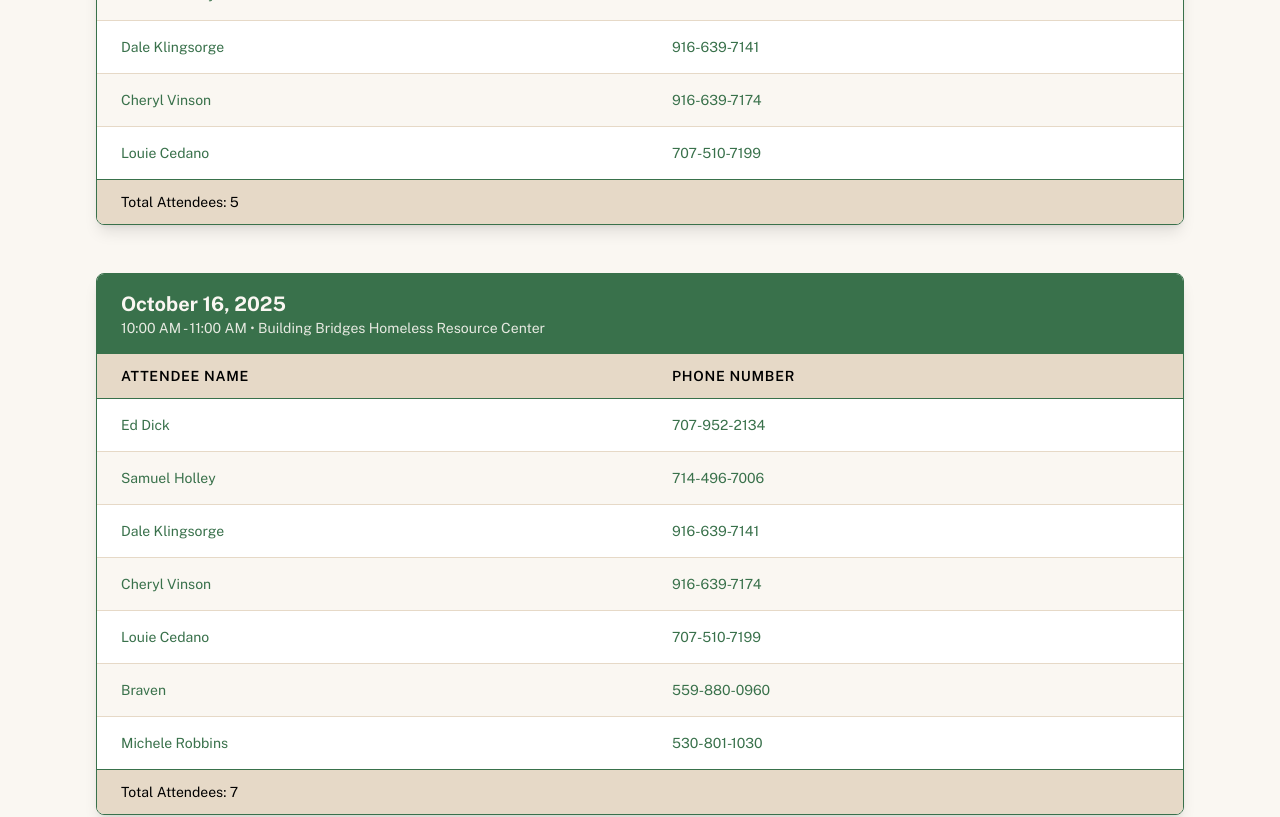
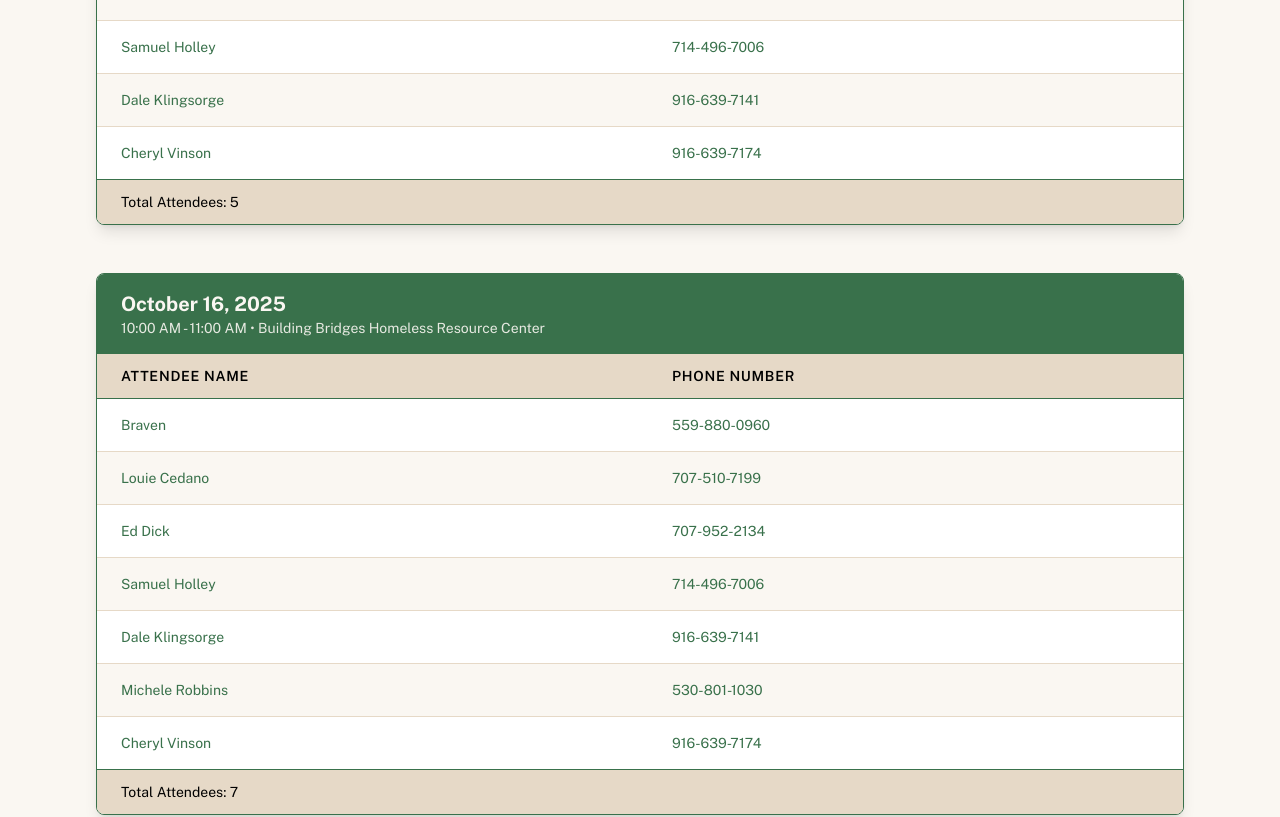
Before and after one commit to samuelmholley1/mendolaborcoop.ukiahumc.org, a Next.js app: page /meeting-log in a window 1280 px wide. Shown: the part 480-1297 px from the top of the page. Built offline with nearby package versions, Linux system fonts and the light colour scheme.

Commit message:
Alphabetize attendee lists by last name for both meetings

```diff
--- a/pages/meeting-log.tsx
+++ b/pages/meeting-log.tsx
@@ -9,11 +9,11 @@ const MeetingLogPage: React.FC = () => {
       time: '10:00 AM - 11:00 AM',
       location: 'Building Bridges Homeless Resource Center',
       attendees: [
+        { name: 'Louie Cedano', phone: '707-510-7199' },
         { name: 'Ed Dick', phone: '707-952-2134' },
         { name: 'Samuel Holley', phone: '714-496-7006' },
         { name: 'Dale Klingsorge', phone: '916-639-7141' },
-        { name: 'Cheryl Vinson', phone: '916-639-7174' },
-        { name: 'Louie Cedano', phone: '707-510-7199' }
+        { name: 'Cheryl Vinson', phone: '916-639-7174' }
       ]
     },
     {
@@ -21,13 +21,13 @@ const MeetingLogPage: React.FC = () => {
       time: '10:00 AM - 11:00 AM',
       location: 'Building Bridges Homeless Resource Center',
       attendees: [
+        { name: 'Braven', phone: '559-880-0960' },
+        { name: 'Louie Cedano', phone: '707-510-7199' },
         { name: 'Ed Dick', phone: '707-952-2134' },
         { name: 'Samuel Holley', phone: '714-496-7006' },
         { name: 'Dale Klingsorge', phone: '916-639-7141' },
-        { name: 'Cheryl Vinson', phone: '916-639-7174' },
-        { name: 'Louie Cedano', phone: '707-510-7199' },
-        { name: 'Braven', phone: '559-880-0960' },
-        { name: 'Michele Robbins', phone: '530-801-1030' }
+        { name: 'Michele Robbins', phone: '530-801-1030' },
+        { name: 'Cheryl Vinson', phone: '916-639-7174' }
       ]
     }
   ];
```
